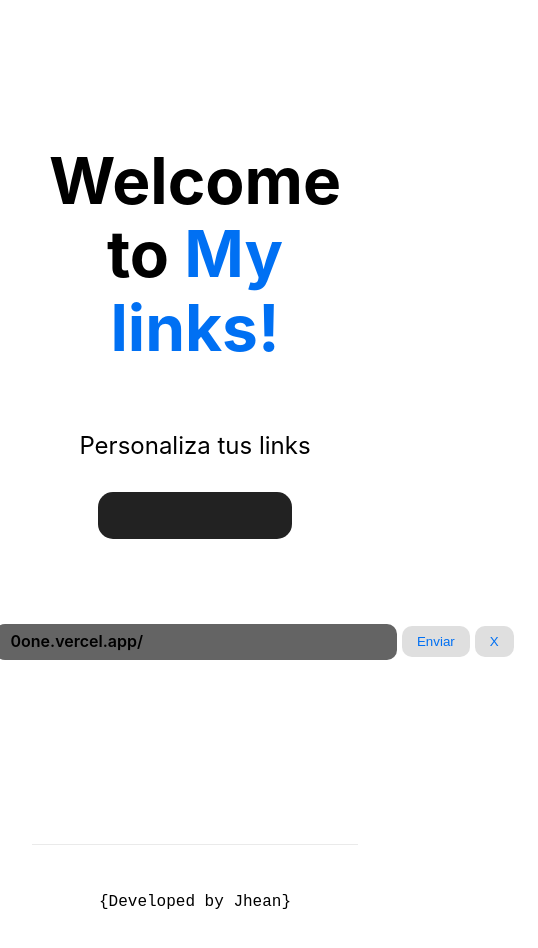
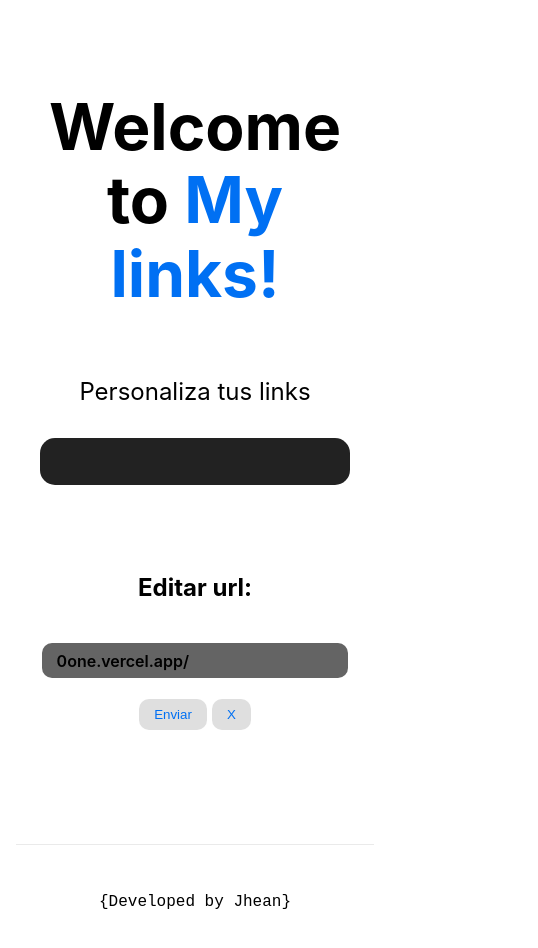
Before and after one commit to 0ozen/MyLink, a Next.js app: page / in a window 390 px wide. Both pictures are taken after a click on the button "Editar url". Shown: the top 948 px of the page, 538 px wide, since content can reach past the window. Built offline with nearby package versions, Linux system fonts and the light colour scheme.

Commit message:
algunos bugs en css arreglados

```diff
--- a/src/pages/index.js
+++ b/src/pages/index.js
@@ -87,13 +87,18 @@ export default function Home() {
 								value={edit}
 								onChange={(e) => setEdit(e.target.value)}></input>
 						</p>
+						<div className={styles.options}>
 							<button onClick={sendCustomLink}>Enviar</button>
 							{success && (
-              <button onClick={() => navigator.clipboard.writeText("0one.vercel.app/"+edit)}>
+								<button
+									onClick={() =>
+										navigator.clipboard.writeText("0one.vercel.app/" + edit)
+									}>
 									Copy
 								</button>
 							)}
 							<button onClick={restart}>X</button>
+						</div>
 					</div>
 
 					<div
@@ -104,12 +109,17 @@ export default function Home() {
 							0one.vercel.app/
 							<input className={styles.edited} defaultValue={myLink}></input>
 						</p>
+						<div className={styles.options}>
 							{success && (
-              <button onClick={() => navigator.clipboard.writeText("0one.vercel.app/"+myLink)}>
+								<button
+									onClick={() =>
+										navigator.clipboard.writeText("0one.vercel.app/" + myLink)
+									}>
 									Copy
 								</button>
 							)}
 							<button onClick={restart}>X</button>
+						</div>
 					</div>
 				</div>
 			</main>
--- a/src/styles/Home.module.css
+++ b/src/styles/Home.module.css
@@ -82,7 +82,7 @@
 	margin: 0;
 	padding: 16px 30px;
 	border-radius: 15px;
-	width: 90%;
+	width: 100%;
   outline: none;
   border: none;
 }
@@ -107,7 +107,7 @@
 	pointer-events: none;
 	background-color: #222;
 	height: max-content;
-	width: 70%;
+	width: 90%;
 }
 
 .cardShadow button {
@@ -117,7 +117,6 @@
 }
 
 .card h2 {
-	margin: 0 0 1rem 0;
 	font-size: 1.5rem;
 }
 
@@ -147,8 +146,9 @@
   background-color: transparent;
 	padding: 5px 10px;
 	max-width: max-content;
+  overflow: hidden;
 	border-top-right-radius: 5px;
-  font-size: 1rem;
+  font-size: 15px;
   font-weight: 600;
   color: #ffffff;
   text-decoration: solid;
@@ -156,12 +156,20 @@
 }
 
 .mylink {
+  display: flex;
+  align-items: center;
   font-size: 1rem;
   font-weight: 600;
 	background-color: rgb(100, 100, 100);
 	padding: 4px 15px;
-	max-width: max-content;
+	min-width: 200px;
+  width: 60%;
 	border-radius: 10px;
+}
+
+.options{
+  display: flex;
+  gap: 5px;
 }
 
 @media (max-width: 600px) {
@@ -169,6 +177,20 @@
 		width: 100%;
 		flex-direction: column;
 	}
+  .card input {
+    width: 100%;
+  }
+}
+@media (max-width: 700px) {
+	.cardEdit {
+    flex-direction: column;
+  }
+  .mylink {
+    width: 80%;
+  }
+  .container {
+    padding: 0 1rem;
+  }
 }
 
 @media (prefers-color-scheme: dark) {
```
Lines whose indentation alone changed are shown as unchanged.
